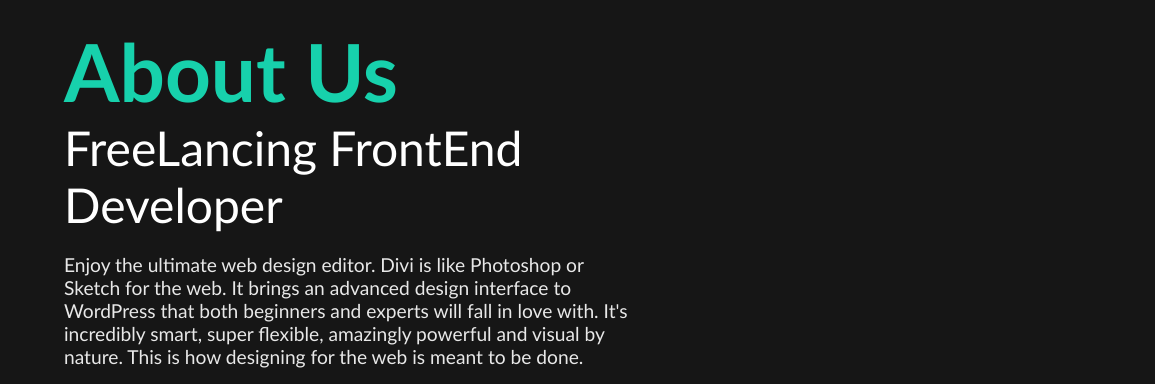
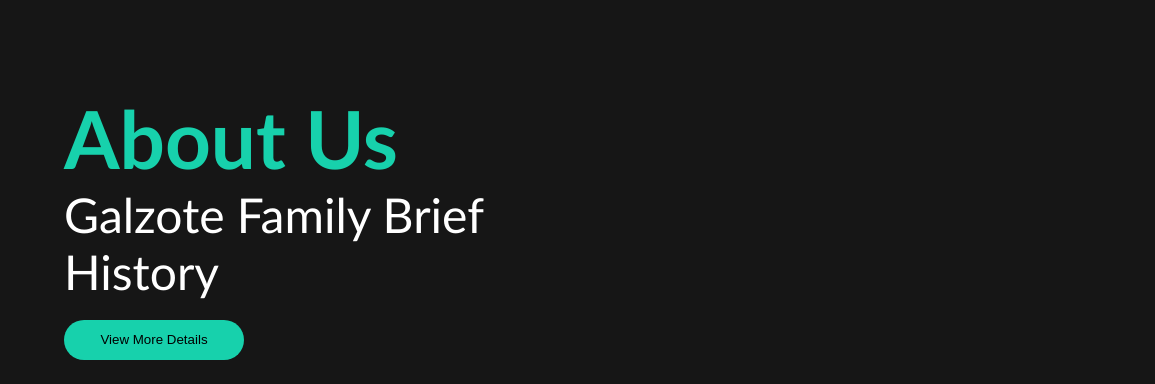
Before and after one commit to JaredGalzote/webdev-fam, a plain HTML site: page index.html in a window 1280 px wide. Shown: the part 1000-1384 px from the top of the page, 0-1155 px from the left. Drawn offline with Linux system fonts and the light colour scheme.

Commit message:
1 file modified

```diff
--- a/index.html
+++ b/index.html
@@ -40,16 +40,13 @@
 	</div>
 
 	</section>
-	<!--about----------------------->
-		<section id="about">
-	<!--text---------------------->
+	<section id="about">
 	<div class="about-text">
 	<h1>About Us</h1>
-	<h2>FreeLancing FrontEnd Developer</h2>
-	<p>Enjoy the ultimate web design editor. Divi is like Photoshop or Sketch for the web. It brings an advanced design interface to WordPress that both beginners and experts will fall in love with. It's incredibly smart, super flexible, amazingly powerful and visual by nature. This is how designing for the web is meant to be done.</p>
+	<h2>Galzote Family Brief History</h2>
+	<p></p>
 	<button>View More Details</button>
 	</div>
-	<!--about-model----------------->
 	<div class="about-model">
 	<img src="images/about-model.png" alt="model"/>
 	</div>
```
